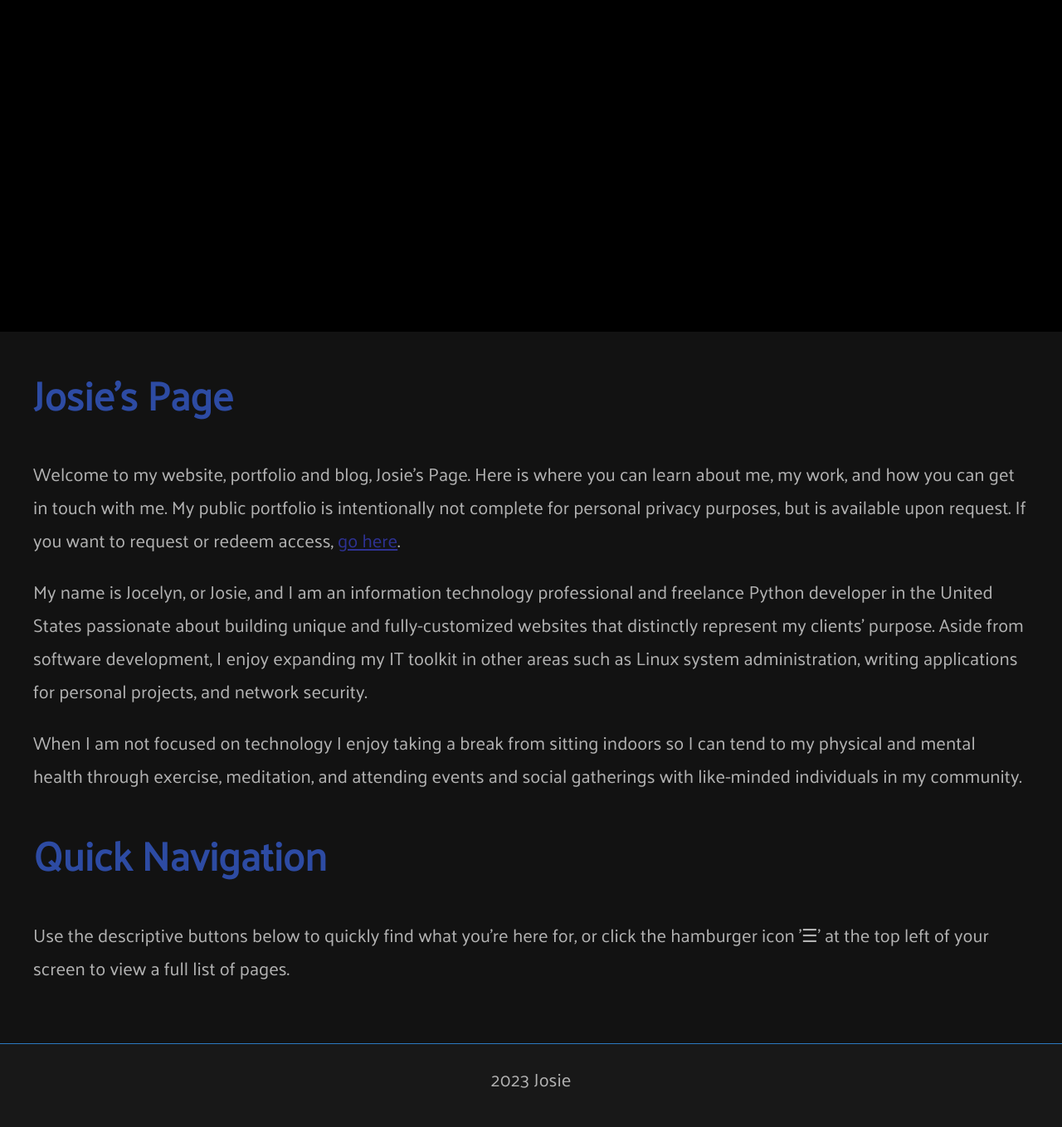
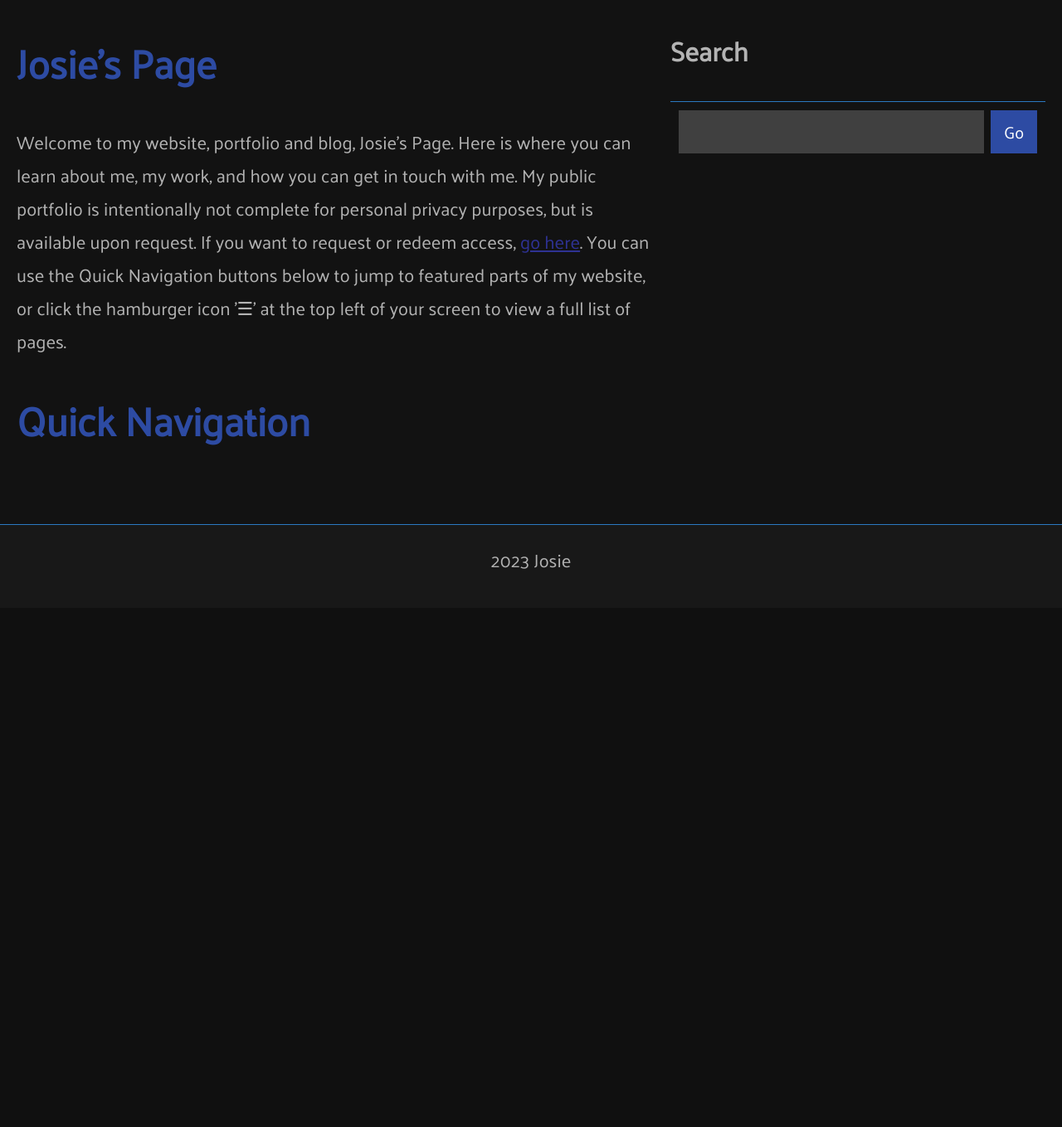
Before and after one commit to CyberJosie/josie, a Django app: page / in a window 1280 px wide. Shown: the part 76-1435 px from the top of the page at 83% size. After the commit the page ends 762 px from the top, so only its background shows below. Run offline with Django 4.2, Linux system fonts and the light colour scheme.

Commit message:
Update menu/nav. Modify page layout to include sidebar and better spacing. Update styles.

```diff
--- a/static/css/style.css
+++ b/static/css/style.css
@@ -90,6 +90,27 @@
 a:visited {
     color: var(--blue-3);
 }
+input {
+    width: 100%;
+    border-radius: none;
+    border: none;
+    font-family: 'palanquin';
+    font-size: 20px;
+    background-color: var(--dark-3);
+    color: white;
+}
+
+button {
+    border: none;
+    font-family: 'palanquin';
+    font-size: 20px;
+    background-color: var(--blue-2);
+    padding-top: 8px;
+    padding-bottom: 8px;
+    padding-left: 16px;
+    padding-right: 16px;
+    color: white;
+}
 
 /* Wraps the whole page */
 .page-container {
@@ -106,8 +127,22 @@
 }
 
 .content-area {
-    /* padding-left: 40px; */
-    /* padding-right: 40px; */
+    padding-left: 20px;
+    padding-right: 20px;
+    display: flex;
+    flex-direction: row;
+    flex-wrap: wrap;
+}
+
+.page-content-wrap {
+    width: 100vw;
+}
+
+.page-content {
+
+}
+.sidebar {
+    width: 100vw;
 }
 
 .header {
@@ -260,9 +295,19 @@
     display: none;
 }
 
+.spacer {
+    padding-top: 20px;
+}
+.lg-spacer {
+    padding-top: 40px;
+}
+.separator {
+    border-bottom: 1px solid var(--blue-1);
+    width: 100%;
+}
 
 .landing-cover {
-    height: 400px;
+    min-height: 400px;
     width: 100%;
     background-color: black;
 }
@@ -270,6 +315,10 @@
 .page-padding {
     padding-left: 40px;
     padding-right: 40px;
+}
+
+.block-padding {
+    padding: 10px;
 }
 
 @media only screen and (min-width: 1024px) {
@@ -280,4 +329,13 @@
     .menu-ctg-wrap {
         flex: 0.5;
     }
+
+    .page-content-wrap {
+        width: 60vw;
+        padding-right: 20px;
+    }
+
+    .sidebar {
+        flex: 1;
+    }
 }
--- a/templates/Site/base.html
+++ b/templates/Site/base.html
@@ -15,11 +15,23 @@
         <!-- Site Header -->
         {% include 'Site/base_header.html' %}
 
-        <!-- Page Content -->
+        <!-- Page Body -->
         <div class="content-area-wrap">
             <div class="content-area">
-                {% block content %}
-                {% endblock %}
+
+                <!--Page Content -->
+                <div class="page-content-wrap">
+                    <div class="page-content">
+                        {% block content %}
+                        {% endblock %}
+                    </div>
+                </div>
+
+                <!-- Sidebar -->
+                <div class="sidebar">
+                    {% include 'Site/base_sidebar.html' %}
+                </div>
+
             </div>
         </div>
 
--- /dev/null
+++ b/templates/Site/base_sidebar.html
@@ -0,0 +1,17 @@
+<div class="">
+    <h3 class="secondary">Search</h3>
+    <div class="separator"></div>
+    <div class="block-padding">
+        <form action="" method="" style="display: flex;">
+            <input name="query" id="query" type="text">
+            <div style="padding-left: 8px;">
+                <button type="submit">
+                    Go
+                </button>
+            </div>
+
+        </form>
+    </div>
+
+    <div class="spacer"></div>
+</div>
--- a/templates/Site/index.html
+++ b/templates/Site/index.html
@@ -8,10 +8,10 @@
     </title>
 </head>
 
-<div class="landing-cover">
+<!-- <div class="landing-cover"> -->
 
-</div>
-<div class="page-padding">
+<!-- </div> -->
+
     <h1>
         Josie's Page
     </h1>
@@ -19,27 +19,14 @@
         Welcome to my website, portfolio and blog, Josie's Page. Here is where you can learn about me,
         my work, and how you can get in touch with me. My public portfolio is intentionally not complete for personal
         privacy purposes, but is available upon request. If you want to request or redeem access, <a href="">go here</a>.
+        You can use the Quick Navigation buttons below to jump to featured parts of my website, or click the hamburger icon '☰' at the top left
+        of your screen to view a full list of pages.
     </p>
-    <p>
 
-        My name is Jocelyn, or Josie, and I am an information technology professional and freelance Python
-        developer in the United States passionate about building unique and fully-customized websites that distinctly represent
-        my clients' purpose. Aside from software development, I enjoy expanding my IT toolkit in other areas such as
-        Linux system administration, writing applications for personal projects, and network security.
-    </p>
-    <p>
-        When I am not focused on technology I enjoy taking a break from sitting indoors so I can tend to my physical
-        and mental health through exercise, meditation, and attending events and social gatherings with like-minded
-        individuals in my community.
-    </p>
 
     <h1>
         Quick Navigation
     </h1>
-    <p>
-        Use the descriptive buttons below to quickly find what you're here for, or click the hamburger icon '☰' at the top left
-        of your screen to view a full list of pages.
-    </p>
-</div>
+
 
 {% endblock %}
```
Also changed, not shown: templates/Site/about_me.html (+15 -0 lines).
